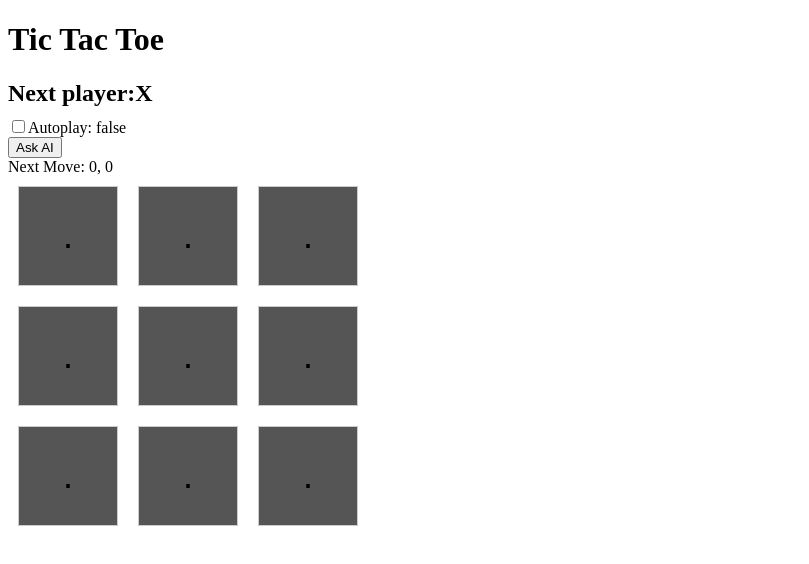
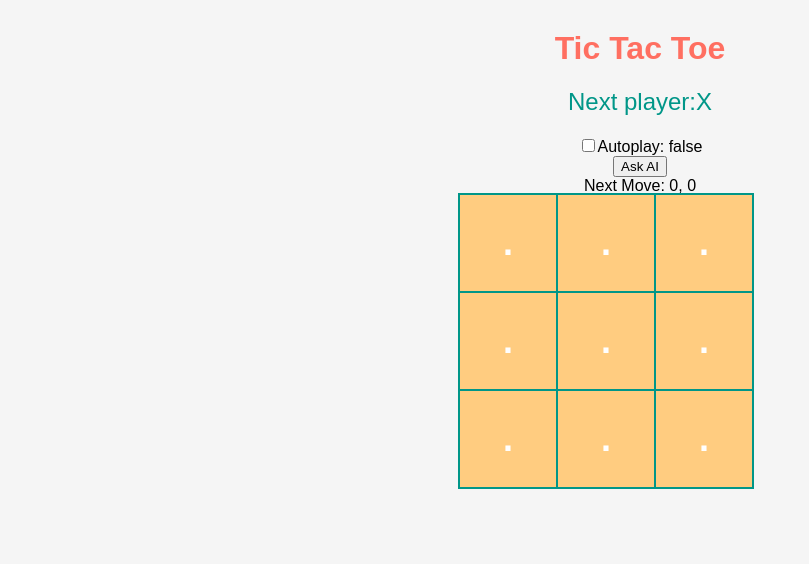
Before and after one commit to hunglun/tic-tac-toe-with-reactjs, a React (Create React App) app: page / in a window 1280 px wide. Shown: the top 564 px of the page, without its empty margins (0-809 px from the left). Built offline with nearby package versions, Linux system fonts and the light colour scheme.

Commit message:
use a cheerful stylesheet

```diff
--- a/src/styles.css
+++ b/src/styles.css
@@ -1,51 +1,66 @@
-.App {
-  font-family: sans-serif;
+/* styles.css */
+
+body {
+  font-family: Arial, sans-serif;
   text-align: center;
+  background-color: #f5f5f5;
+  margin: 0;
+  padding: 0;
+}
+
+h1 {
+  color: #ff6f61;
+  margin-top: 30px;
+}
+
+.status {
+  font-size: 24px;
+  color: #009688;
+  margin: 20px 0;
+}
+
+.board-row {
+  display: flex;
+  /* flex-wrap: wrap; */
+  max-width: 360px;
+  margin: auto;
 }
 
 .square {
   width: 100px;
   height: 100px;
-  background-color: #555;
-  margin: 10px;
-  display: inline-block;
+  display: flex;
+  align-items: center;
+  justify-content: center;
+  font-size: 36px;
+  font-weight: bold;
+  cursor: pointer;
+  background-color: #ffcc80;
+  color: #fff;
+  border: 2px solid #009688;
+  margin: -2px 0 0 -2px;
 }
 
-/* Set the font style for the status */
-.status {
-  font-size: 24px;
-  font-weight: bold;
-  margin-bottom: 10px;
+.square:hover {
+  background-color: #ffb74d;
 }
 
-/* Style the board rows */
-.board-row {
+.play-options {
   display: flex;
+  justify-content: center;
+  margin: 20px;
 }
 
-/* Style the squares */
-.square {
-  width: 100px;
-  height: 100px;
-  border: 1px solid #ccc;
-  display: flex;
-  justify-content: center;
-  align-items: center;
-  font-size: 36px;
+.play-option {
+  margin: 0 10px;
   cursor: pointer;
+  color: #009688;
+  border: 2px solid #009688;
+  padding: 8px 16px;
+  border-radius: 5px;
 }
 
-/* Style the squares on hover */
-.square:hover {
-  background-color: #f5f5f5;
+.play-option.active {
+  background-color: #009688;
+  color: #fff;
 }
-
-/* Style the X symbol */
-.square.x::after {
-  content: "X";
-}
-
-/* Style the O symbol */
-.square.o::after {
-  content: "O";
-}
```
